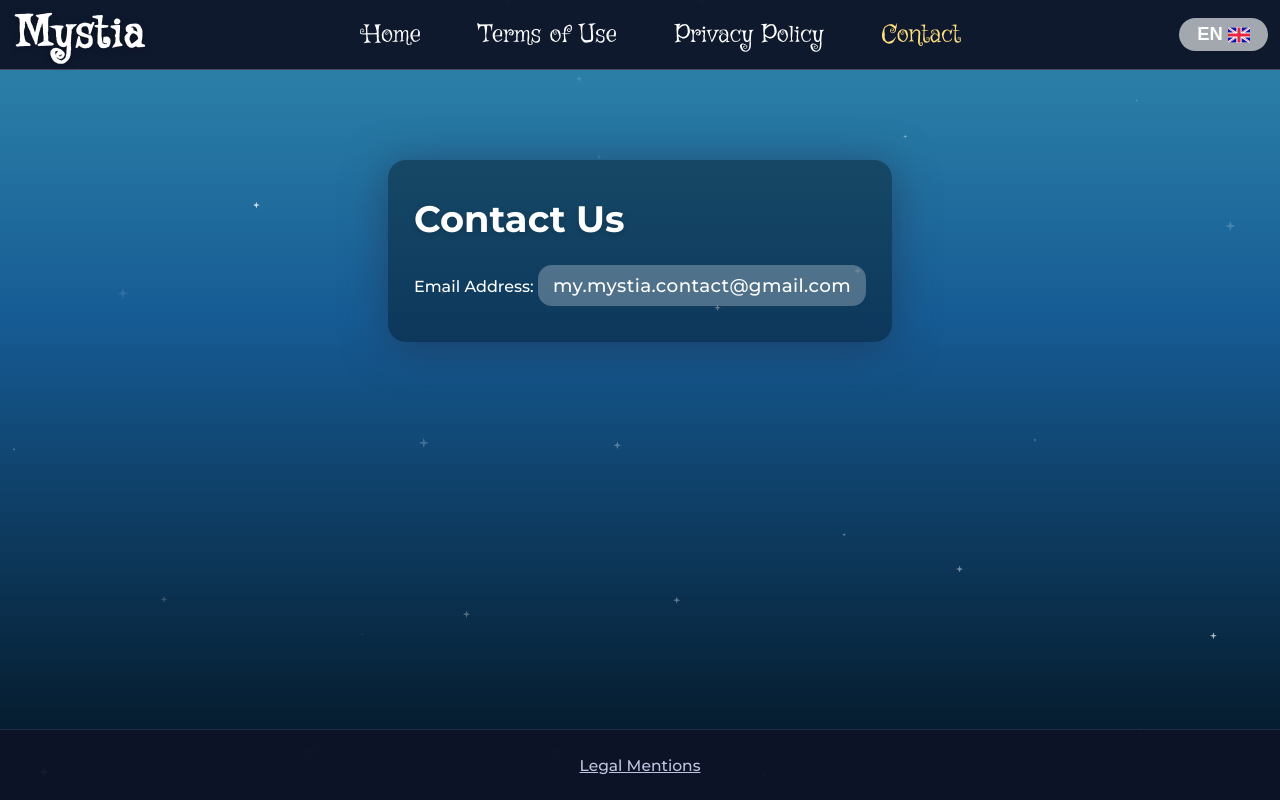
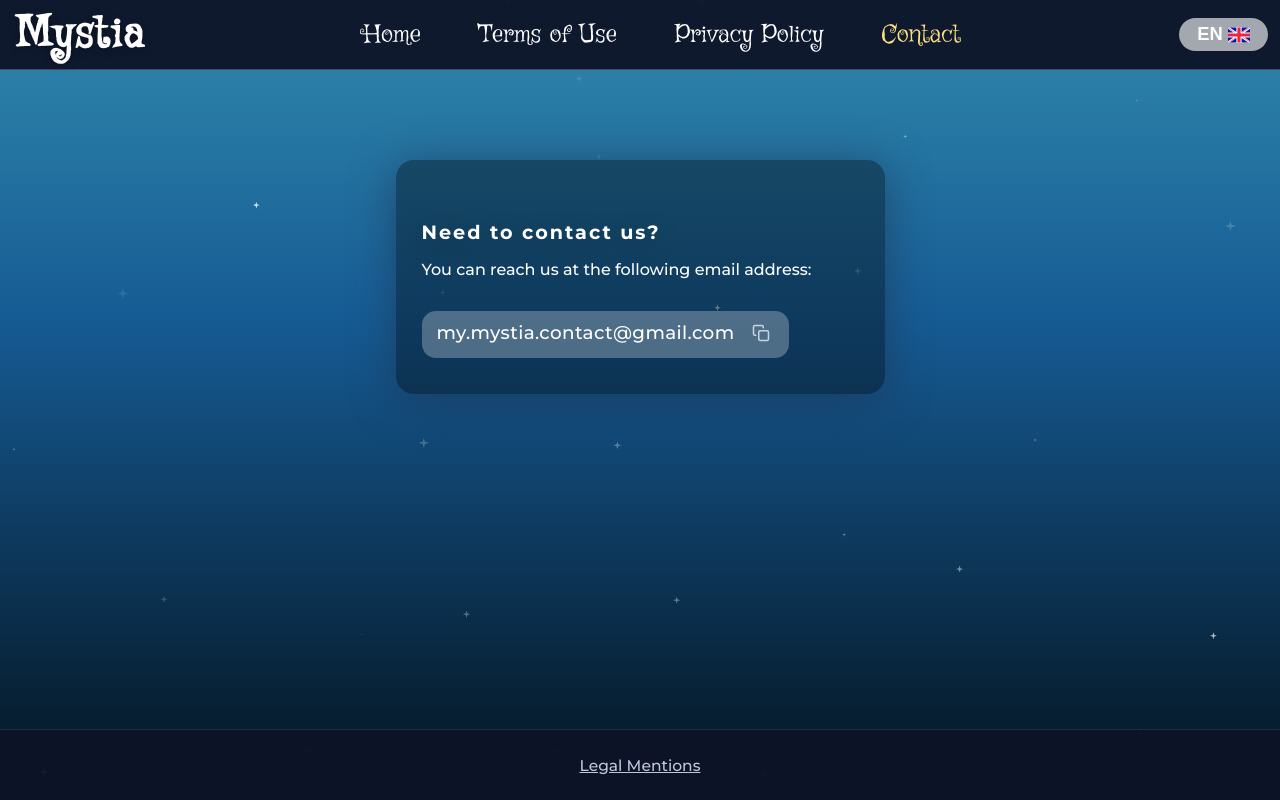
Before and after one commit to Morgan-Nouet/mystia_website, a plain HTML site: page contact.html in a window 1280 px wide. Drawn offline with Linux system fonts and the light colour scheme.

Commit message:
Ajout d'une fonction de copie pour l'email

```diff
--- a/contact.html
+++ b/contact.html
@@ -9,6 +9,18 @@
     <link rel="stylesheet" href="style.css">
 
 </head>
+<script>
+    function copyEmail() {
+        const email = 'my.mystia.contact@gmail.com';
+        navigator.clipboard.writeText(email).then(() => {
+            const feedback = document.getElementById('copyFeedback');
+            feedback.classList.add('show');
+            setTimeout(() => {
+                feedback.classList.remove('show');
+            }, 2000);
+        });
+    }
+</script>
 
 <body>
     <canvas id="bg-stars"></canvas>
@@ -33,11 +45,19 @@
 
     <main>
         <section>
-            <h1 data-i18n="contact_title">Nous contacter</h1>
-            <div>
-                <span data-i18n="contact_email_label">Adresse e-mail :</span>
-                <span class="contact-address">my.mystia.contact@gmail.com</span>
-            </div>
+            <div class="home-subtitle-desc" data-i18n="contact_title">Besoin de nous contacter ?</div>
+            <p class="contact-info" data-i18n="contact_subtitle">Tu peux nous joindre à l'adresse email suivante :</p>
+            <span class="contact-address">
+                my.mystia.contact@gmail.com
+                <button class="copy-btn" onclick="copyEmail()" title="Copier l'adresse">
+                    <svg xmlns="http://www.w3.org/2000/svg" width="18" height="18" viewBox="0 0 24 24" fill="none"
+                        stroke="currentColor" stroke-width="2" stroke-linecap="round" stroke-linejoin="round">
+                        <rect x="9" y="9" width="13" height="13" rx="2" ry="2"></rect>
+                        <path d="M5 15H4a2 2 0 0 1-2-2V4a2 2 0 0 1 2-2h9a2 2 0 0 1 2 2v1"></path>
+                    </svg>
+                </button>
+            </span>
+            <span class="copy-feedback" id="copyFeedback" data-i18n="copy_email">Copié !</span>
         </section>
     </main>
     <nav class="nav-mobile hide" id="navMobile">
--- a/js/translations.js
+++ b/js/translations.js
@@ -33,8 +33,10 @@
         cgu_placeholder: "(Exemple de texte. Ici viendront les CGU officielles de Mystia.Mystia est une application de cartomancie assistée par intelligence artificielle, disponible sur Android et Apple Store.)",
         privacy_title: "Politique de Confidentialité",
         privacy_placeholder: "Exemple de texte. La politique de confidentialité expliquera comment vos données sont protégées sur Mystia.)",
-        contact_title: "Nous Contacter",
+        contact_title: "Besoin de nous contacter ?",
+        contact_subtitle: "Tu peux nous joindre à l'adresse email suivante :",
         contact_email_label: "Adresse e-mail :",
+        copy_email: "Copié !",
         mention_title: "Mentions légales",
         mention_placeholder: "Éditeur : Monsieur Morgan NOUËT, agissant sous le nom commercial Garias Interactive, dans le cadre d’un Contrat d’Appui au Projet d’Entreprise (CAPE) conclu avec la couveuse ODACIO.\n\nNom commercial : Garias Interactive.\n\nSupport juridique et social (Responsable légal) : ODACIO – COUVEUSE D’ENTREPRENEURS DE CHARENTE-MARITIME SAS au capital de 62 000 € Siège social : 2 RUE BRAILLE, 17000 LA ROCHELLE SIREN : 433 497 310 (RCS La Rochelle) N° TVA Intracommunautaire : FR41433497310\n\nTél. : +33 (0)6 88 71 41 05 (du lun. au ven. 9h-12h)\n\nE-mail : my.mystia.contact@gmail.com\n\nDirecteur de la publication : M. Morgan NOUËT\n\nHébergeur : OVHcloud, 2 rue Kellermann, 59100 Roubaix, France.\n\n© 2026 Mystia.Tous droits réservés.",
     },
@@ -74,8 +76,10 @@
         cgu_placeholder: "(Example text. Here will come the official Terms of Use for Mystia. Mystia is an AI-assisted cartomancy application, available on Android and Apple Store.)",
         privacy_title: "Privacy Policy",
         privacy_placeholder: "Example text. The privacy policy will explain how your data is protected on Mystia.)",
-        contact_title: "Contact Us",
+        contact_title: "Need to contact us?",
+        contact_subtitle: "You can reach us at the following email address:",
         contact_email_label: "Email Address:",
+        copy_email: "Copied!",
         mention_title: "Legal Mentions",
         mention_placeholder: "Publisher: Mr. Morgan NOUËT, acting under the trade name Garias Interactive, within the framework of a Business Project Support Contract (CAPE) concluded with the ODACIO business incubator.\n\nTrade name: Garias Interactive.\n\nLegal and Social Support (Legal Entity): ODACIO – COUVEUSE D’ENTREPRENEURS DE CHARENTE-MARITIME SAS with a capital of €62,000. Registered Office: 2 RUE BRAILLE, 17000 LA ROCHELLE, FRANCE. SIREN: 433 497 310 (RCS La Rochelle). Intra-community VAT number: FR41433497310.\n\nTel.: +33 (0)6 88 71 41 05 (Mon. to Fri. 9am-12pm)\n\nEmail: my.mystia.contact@gmail.com\n\nDirector of Publication: Mr. Morgan NOUËT\n\nHosting Provider: OVHcloud, 2 rue Kellermann, 59100 Roubaix, France.\n\n© 2026 Mystia. All rights reserved.",
     }
--- a/style.css
+++ b/style.css
@@ -247,7 +247,7 @@
 /* CONTENU PRINCIPAL */
 main {
   padding: 90px 20px 30px 20px;
-  max-width: 780px;
+  max-width: 800px;
   margin: 0 auto;
   flex: 1 0 auto;
 }
@@ -531,3 +531,34 @@
   opacity: 1;
   transform: scale(1.05);
 }
+
+/* Bouton copier */
+.copy-btn {
+  background: transparent;
+  border: none;
+  cursor: pointer;
+  color: var(--text-main);
+  padding: 4px;
+  margin-left: 8px;
+  vertical-align: middle;
+  opacity: 0.7;
+  transition: opacity 0.2s, transform 0.2s;
+}
+
+.copy-btn:hover {
+  opacity: 1;
+  transform: scale(1.1);
+}
+
+.copy-feedback {
+  display: inline-block;
+  margin-left: 10px;
+  color: var(--accent);
+  font-size: 0.9em;
+  opacity: 0;
+  transition: opacity 0.3s;
+}
+
+.copy-feedback.show {
+  opacity: 1;
+}
```
